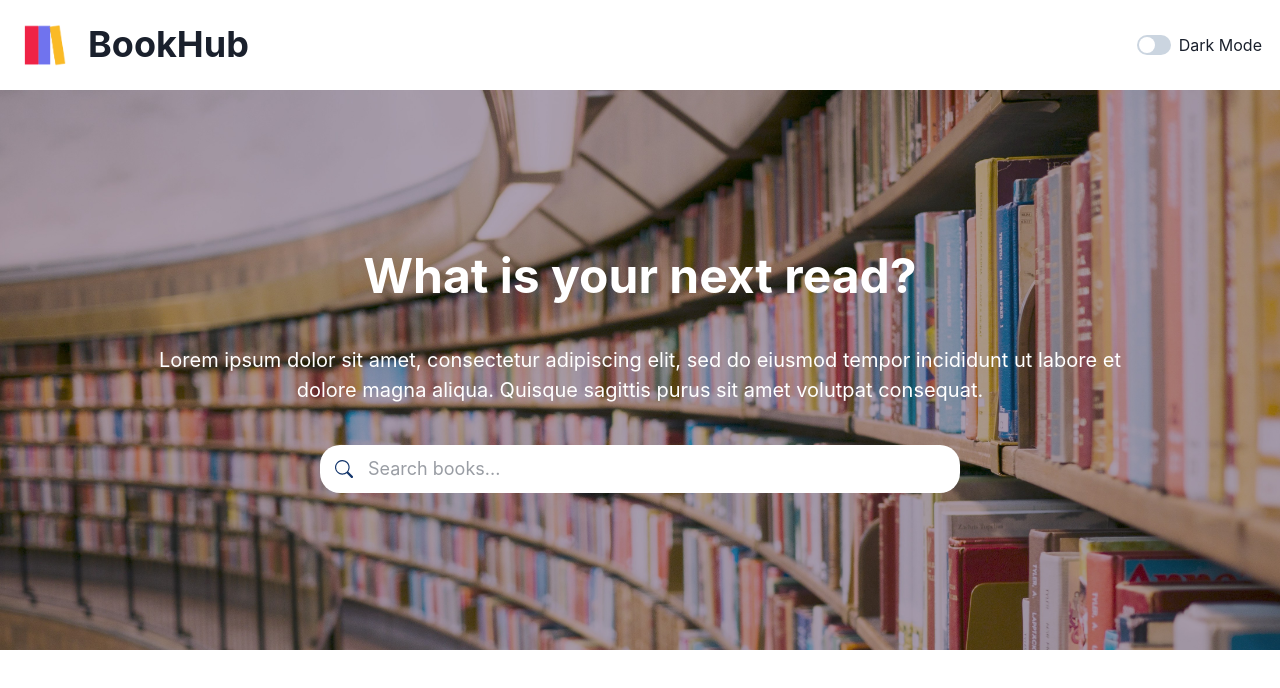
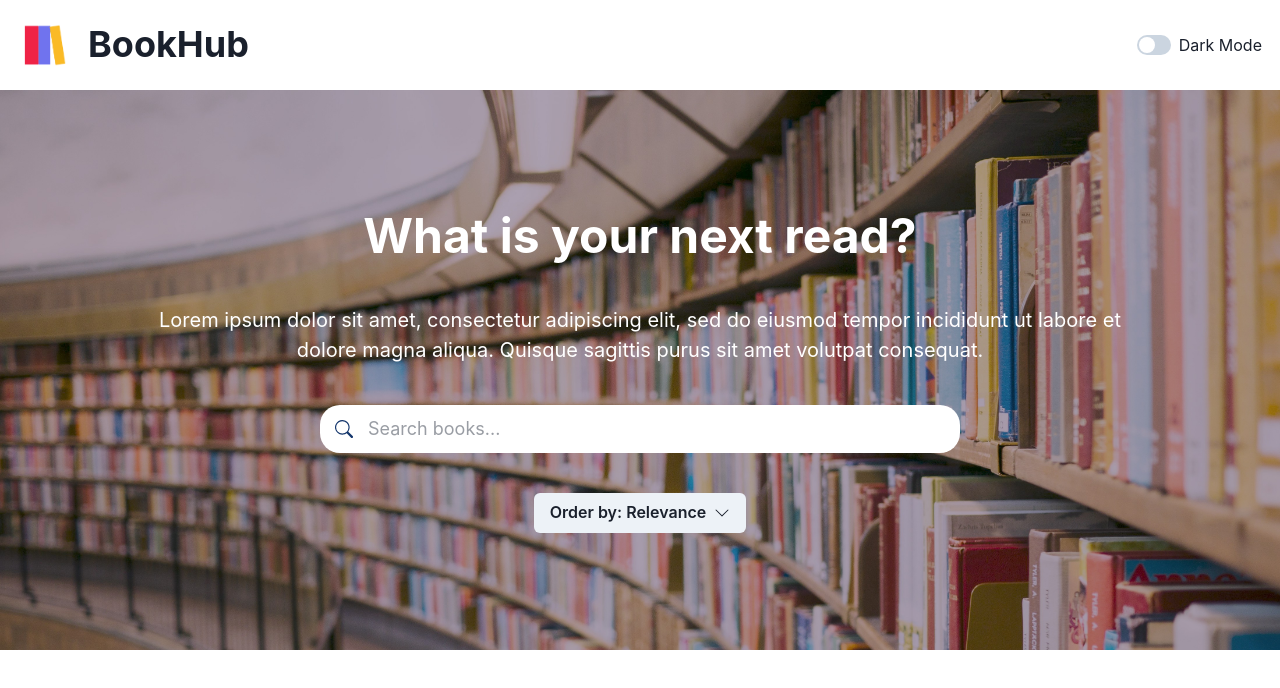
Before and after one commit to ellenycc/book-hub, a React (Vite) app: page / in a window 1280 px wide. Shown: the top 688 px of the page. Built offline with nearby package versions, Linux system fonts and the light colour scheme.

Commit message:
Add sort selector to sort results

```diff
--- a/src/components/Main.tsx
+++ b/src/components/Main.tsx
@@ -11,6 +11,7 @@
 import axios from "axios";
 import { FormEvent, useEffect, useRef, useState } from "react";
 import { BsSearch } from "react-icons/bs";
+import SortSelector from "./SortSelector";
 
 interface Book {
   id: string;
@@ -33,17 +34,9 @@
   const [search, setSearch] = useState("");
   const [results, setResults] = useState<Book[]>([]);
   const [error, setError] = useState("");
+  const [sortOrder, setSortOrder] = useState("");
 
   // how to use useEffect hook to implement fetching when there's an input on the form and when the component mounts
-  // useEffect(() => {
-  //   if (ref.current)
-  //     axios
-  //       .get<BookResponse>(
-  //         `https://www.googleapis.com/books/v1/volumes?q=${search}&key=AIzaSyAje9Kn4hBLvO4yWkAX7BNGrHYpzB19jt0&maxResults=20`
-  //       )
-  //       .then((res) => setResults(res.data.items))
-  //       .catch((err) => setError(err.message));
-  // }, [search]);
 
   const searchBook = (event: FormEvent) => {
     event.preventDefault();
@@ -55,6 +48,18 @@
         .then((res) => setResults(res.data.items))
         .catch((err) => setError(err.message));
   };
+
+  useEffect(() => {
+    if (sortOrder === "") return;
+    else if (sortOrder === "relevance" || sortOrder === "newest") {
+      axios
+        .get<BookResponse>(
+          `https://www.googleapis.com/books/v1/volumes?q=${search}&orderBy=${sortOrder}&maxResults=20`
+        )
+        .then((res) => setResults(res.data.items))
+        .catch((err) => setError(err.message));
+    }
+  }, [sortOrder]);
 
   return (
     <>
@@ -91,6 +96,10 @@
               />
             </InputGroup>
           </form>
+          <SortSelector
+            sortOrder={sortOrder}
+            onSelectSortOrder={(sortOrder) => setSortOrder(sortOrder)}
+          />
         </Box>
       </Center>
       <Box paddingX={10}>
--- /dev/null
+++ b/src/components/SortSelector.tsx
@@ -0,0 +1,45 @@
+import { Button, Menu, MenuButton, MenuItem, MenuList } from "@chakra-ui/react";
+import { BsChevronDown } from "react-icons/bs";
+
+export interface Props {
+  onSelectSortOrder: (sortOrder: string) => void;
+  sortOrder: string;
+}
+
+// user select the order, do we need to set the state for the order?
+
+const SortSelector = ({ onSelectSortOrder, sortOrder }: Props) => {
+  const sortOrders = [
+    { value: "relevance", label: "Relevance" },
+    { value: "newest", label: "Newest" },
+  ];
+
+  const currentSortOrder = sortOrders.find(
+    (order) => order.value === sortOrder
+  );
+
+  return (
+    <Menu>
+      <MenuButton as={Button} rightIcon={<BsChevronDown />}>
+        Order by: {currentSortOrder?.label || "Relevance"}
+      </MenuButton>
+
+      <MenuList>
+        {sortOrders.map((order) => (
+          <MenuItem
+            onClick={() => {
+              onSelectSortOrder(order.value);
+              console.log(order.value);
+            }}
+            key={order.value}
+            value={order.value}
+          >
+            {order.label}
+          </MenuItem>
+        ))}
+      </MenuList>
+    </Menu>
+  );
+};
+
+export default SortSelector;
```
